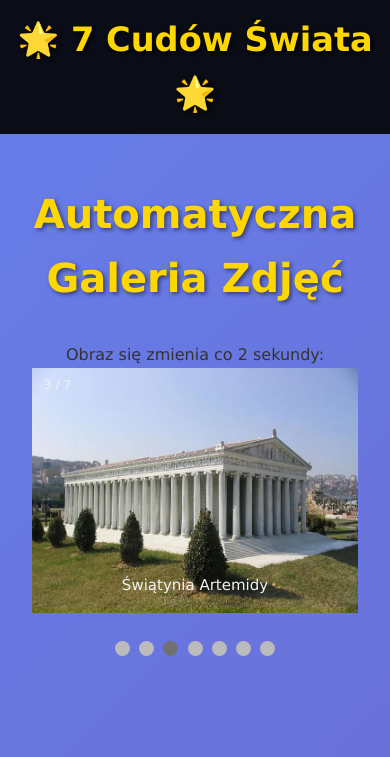
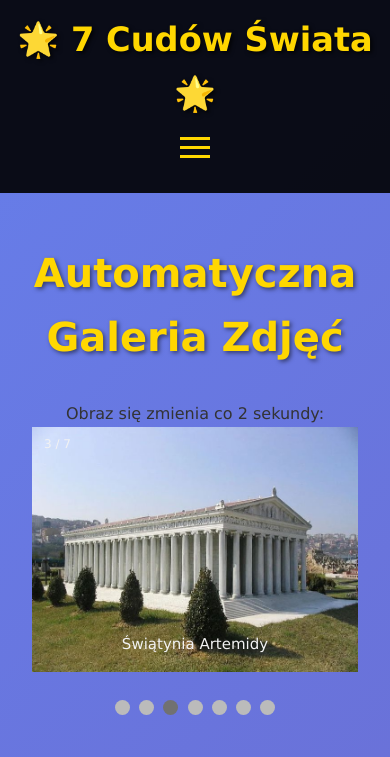
Before and after one commit to bratiix/7-cudow-swiata, a plain HTML site: page index.html in a window 390 px wide. Shown: the top 757 px of the page. Drawn offline with Linux system fonts and the light colour scheme.

Commit message:
Update index.html

```diff
--- a/index.html
+++ b/index.html
@@ -31,6 +31,11 @@
                 <li><a href="#mapa"></a></li>
             </ul>
         </nav>
+        <div class="hamburger" id="hamburger">
+            <span></span>
+            <span></span>
+            <span></span>
+        </div>
         <nav class="menu-mobile" id="menu-mobile">
             <ul>
                 <li><a href="#galeria">Galeria</a></li>
```
